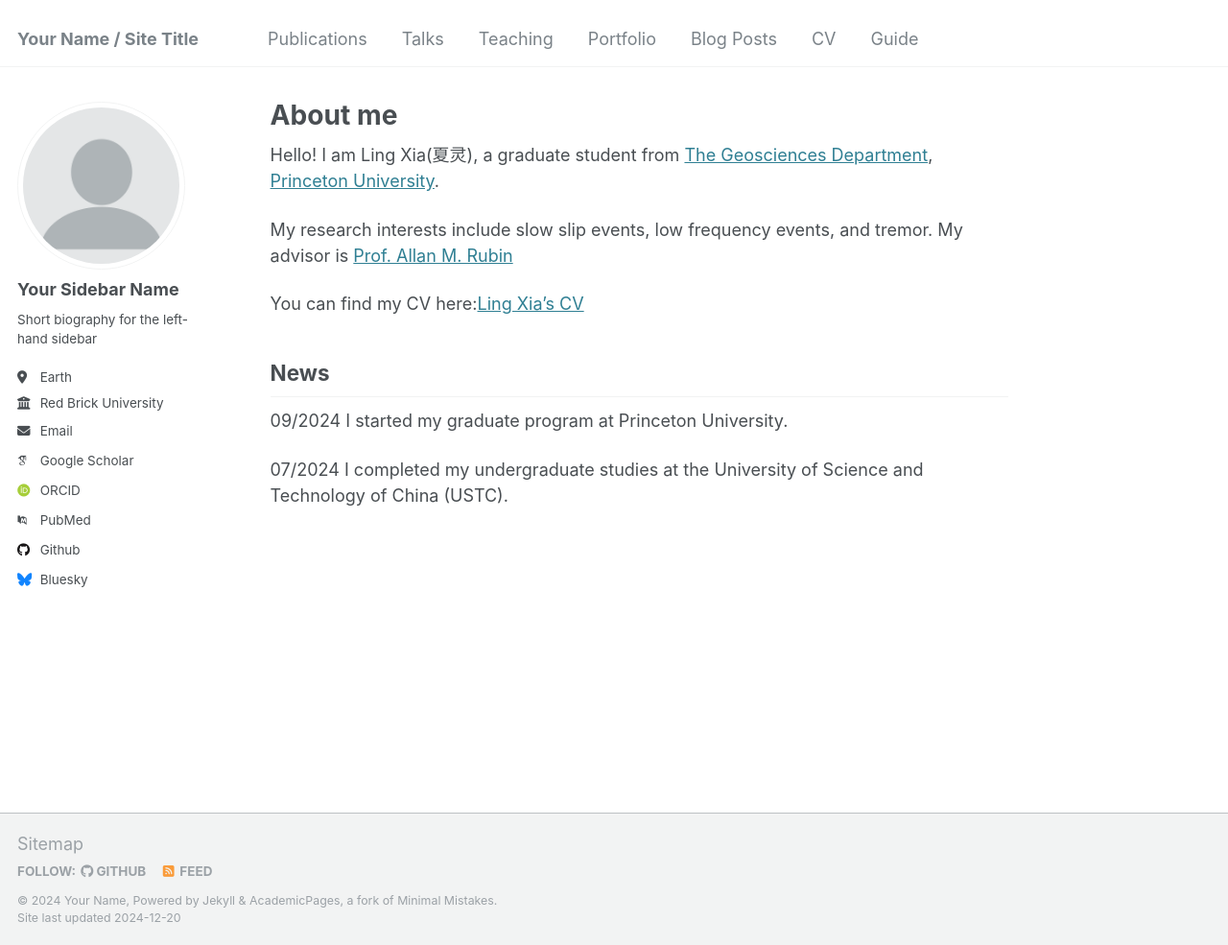
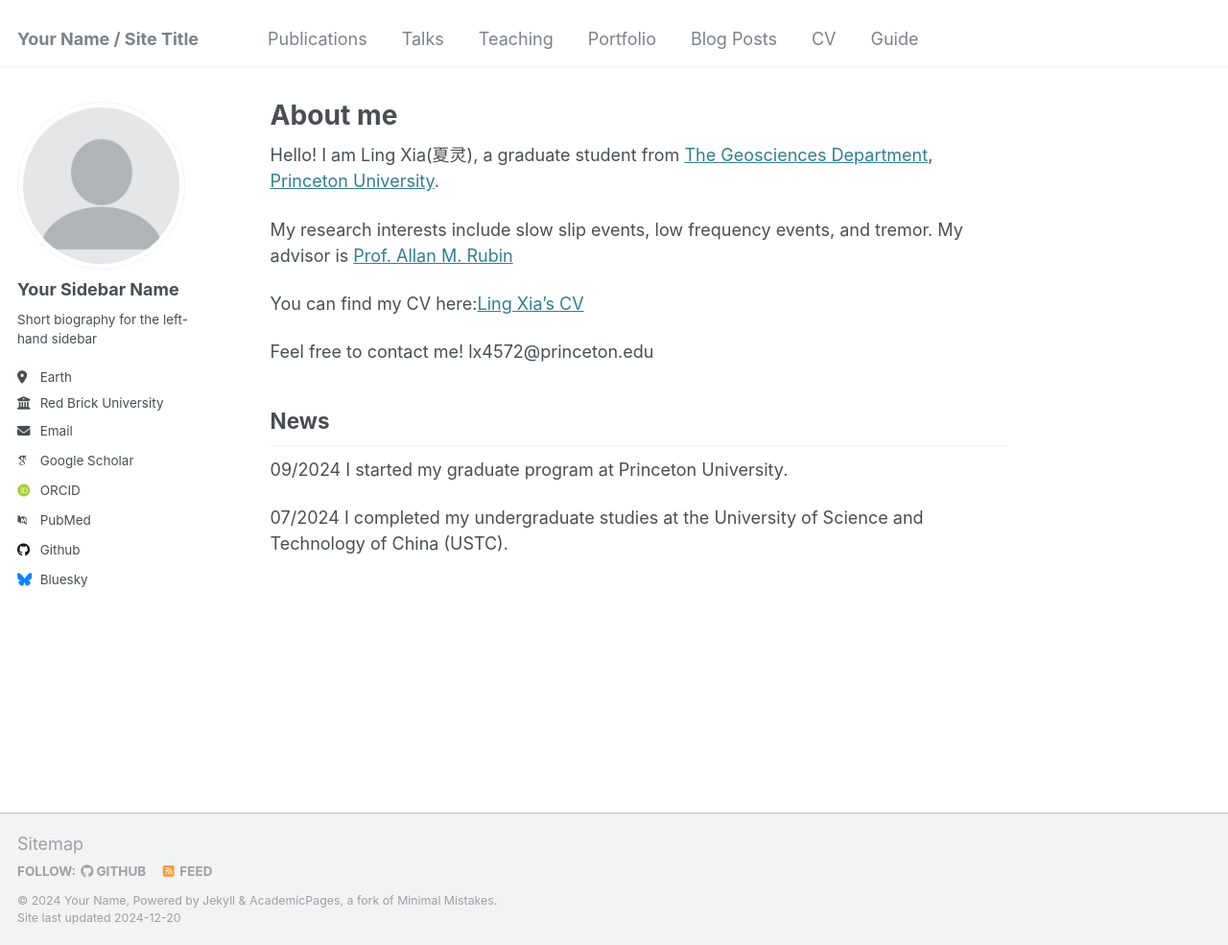
Before and after one commit to xialing2003/xialing2003.github.io, a Jekyll site: the page built from _pages/about.md, in a window 1280 px wide and 985 px high. Shown: the whole window at 96% size. Built offline with Jekyll 4.4.1, drawn with Linux system fonts in a browser that asks for light colours; some web fonts are replaced.

Commit message:
Update about.md

```diff
--- a/_pages/about.md
+++ b/_pages/about.md
@@ -13,6 +13,9 @@ My research interests include slow slip events, low frequency events, and tremor
 
 You can find my CV here:[Ling Xia's CV](https://github.com/xialing2003/xialing2003.github.io/blob/master/files/CV_Ling_Xia_Nov_2024.pdf)
 
+Feel free to contact me!
+lx4572@princeton.edu
+
 ## News
 
 09/2024
```
